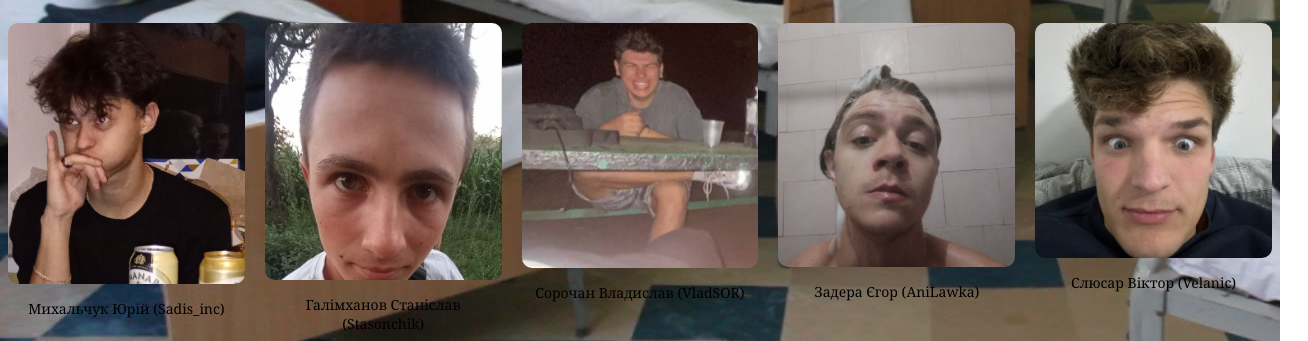
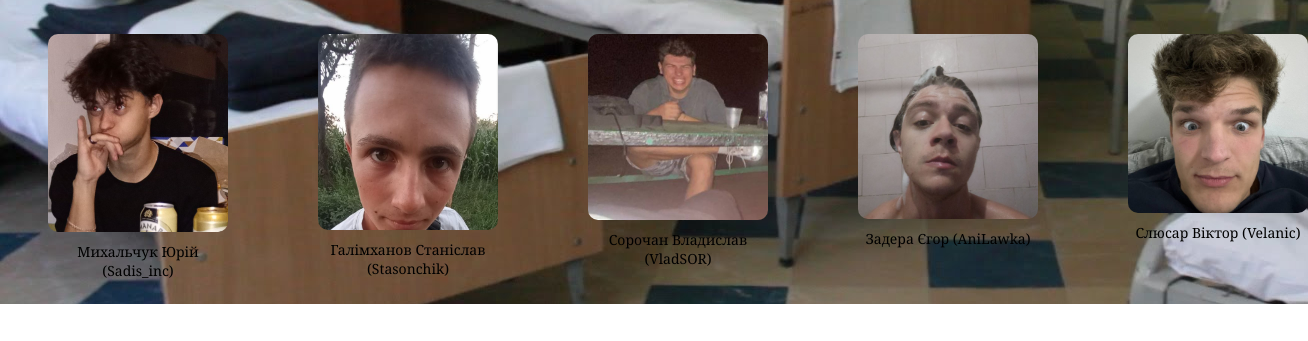
Before and after one commit to Ivan127945/Hospital, a plain HTML site: page index.html in a window 1280 px wide. Shown: the part 635-976 px from the top of the page, 1308 px wide, since content can reach past the window. After the commit the page ends 939 px from the top, so only its background shows below. Drawn offline with Linux system fonts and the light colour scheme.

Commit message:
Update Main visual.css

```diff
--- a/Main visual.css
+++ b/Main visual.css
@@ -57,32 +57,33 @@ h4 {
     font-size: 30px;
 }
 .photo-container {
-    display: flex;
-    justify-content: space-between; /* Вирівнювання фото по горизонталі */
-    flex-wrap: wrap; /* Дозволяє фото переноситись на новий рядок */
-    gap: 20px; /* Відстань між фото */
-    margin-top: 20px; /* Відступ зверху */
+    display: grid;
+    grid-template-columns: repeat(5, 1fr); /* 5 стовпців рівної ширини */
+    grid-gap: 10px; /* Відстань між фото */
+    justify-items: center; /* Центрування елементів по горизонталі */
+    margin-top: 20px;
 }
 
+/* Розміщення фото по стовпцях */
 .photo-container figure {
-    text-align: center;
-    margin: 0;
-    width: calc(20% - 16px); /* Ширина кожного фото (5 фото на ряд) */
+    text-align: center; /* Центрування підпису */
 }
 
 .photo-container img {
-    width: 100%;
-    height: auto;
+    width: 180px; /* Ширина фото */
+    height: auto; /* Висота автоматично */
     border-radius: 10px;
     transition: transform 0.3s ease-in-out;
 }
 
 .photo-container img:hover {
-    transform: scale(1.1); /* Збільшується при наведенні */
+    transform: scale(1.1); /* Збільшення фото при наведенні */
 }
 
+/* Опис під фото (по центру) */
 figcaption {
     font-size: 14px;
     color: black;
-    margin-top: 10px;
+    margin-top: 5px; /* Зменшено відступ між фото та підписом */
+    text-align: center; /* Центруємо текст під фото */
 }
```
